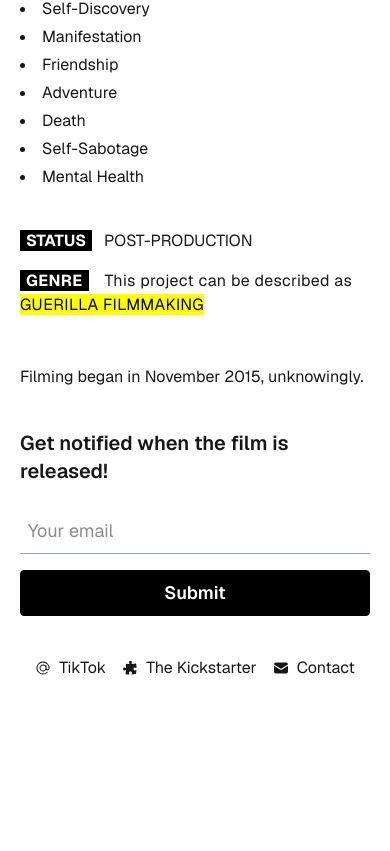
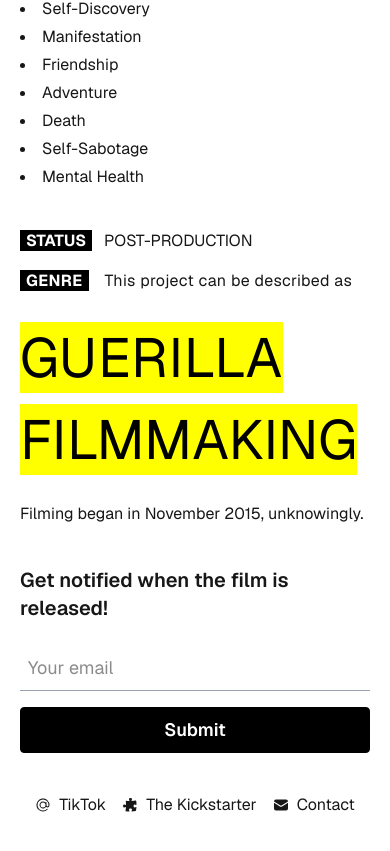
Before and after one commit to internetsadboy/1wt-next, a Next.js app: page / in a window 390 px wide. Shown: the part 1438-2289 px from the top of the page. Before the commit the page ends 2158 px from the top, so only its background shows below. Built offline with nearby package versions, Linux system fonts and the light colour scheme.

Commit message:
Improved: guerilla filmmaking style

```diff
--- a/app/page.tsx
+++ b/app/page.tsx
@@ -105,14 +105,14 @@ export default function Home() {
           </section>
 
           {/* 8. Other Info */}
-          <section className="mt-10 sm:gap-2 gap-4 flex flex-col">
+          <section className="mt-10 sm:gap-2 gap-4 sm:gap-0 flex flex-col">
             <p>
               <span className="font-semibold black-bg mr-2">STATUS</span> POST-PRODUCTION
             </p>
             <p className="tracking-wide">
-              <span className="font-semibold black-bg mr-4">GENRE</span>This project can be described as <span className="uppercase yellow-bg">guerilla filmmaking</span>
+              <span className="font-semibold black-bg mr-4">GENRE</span>This project can be described as <br className="block sm:hidden" /><br className="block sm:hidden" /> <span className="uppercase yellow-bg text-[55px] sm:text-[16px]">guerilla filmmaking</span>
             </p>
-            <p className="mt-8">Filming began in November 2015, unknowingly.</p>
+            <p className="mt-1 sm:mt-8">Filming began in November 2015, unknowingly.</p>
           </section>
 
           {/* 9. Form */}
```
